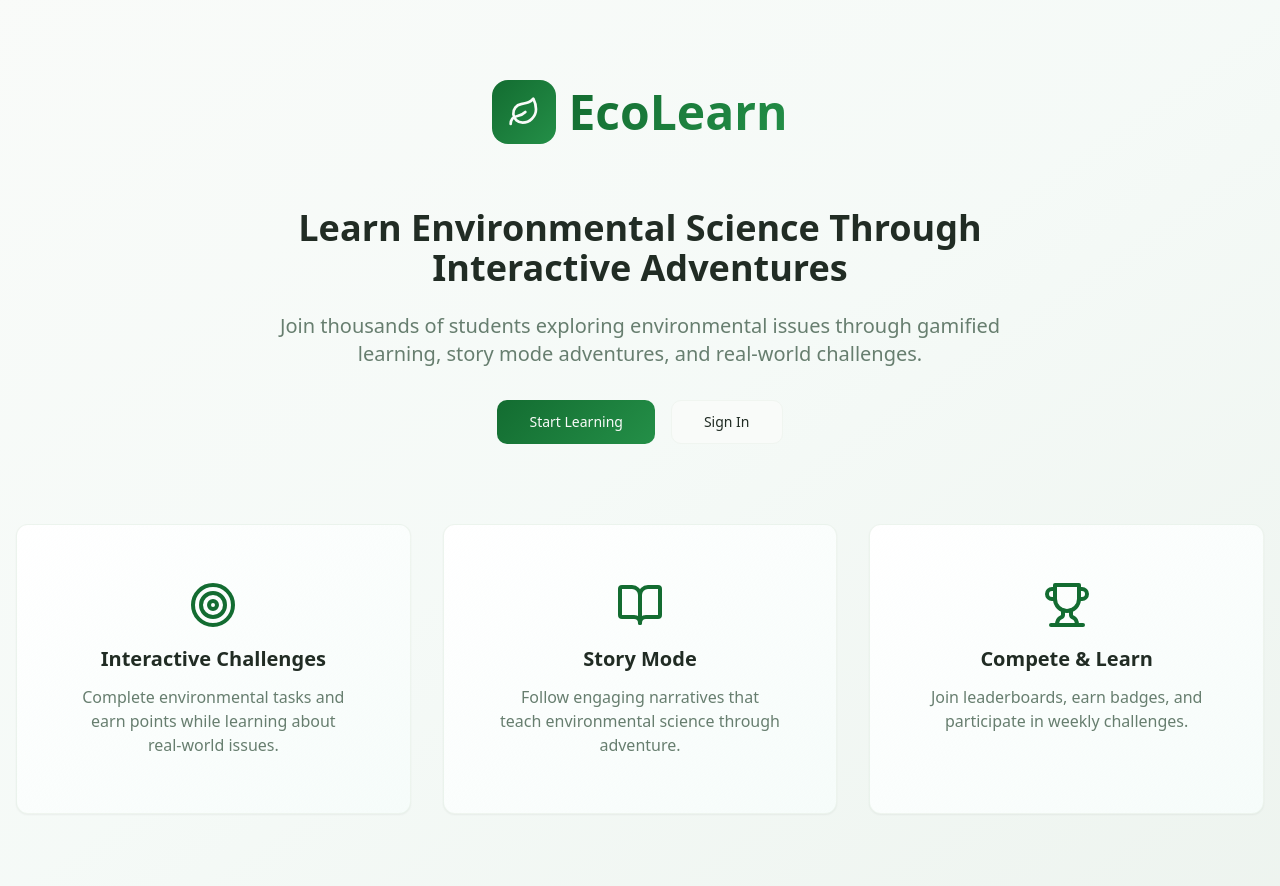
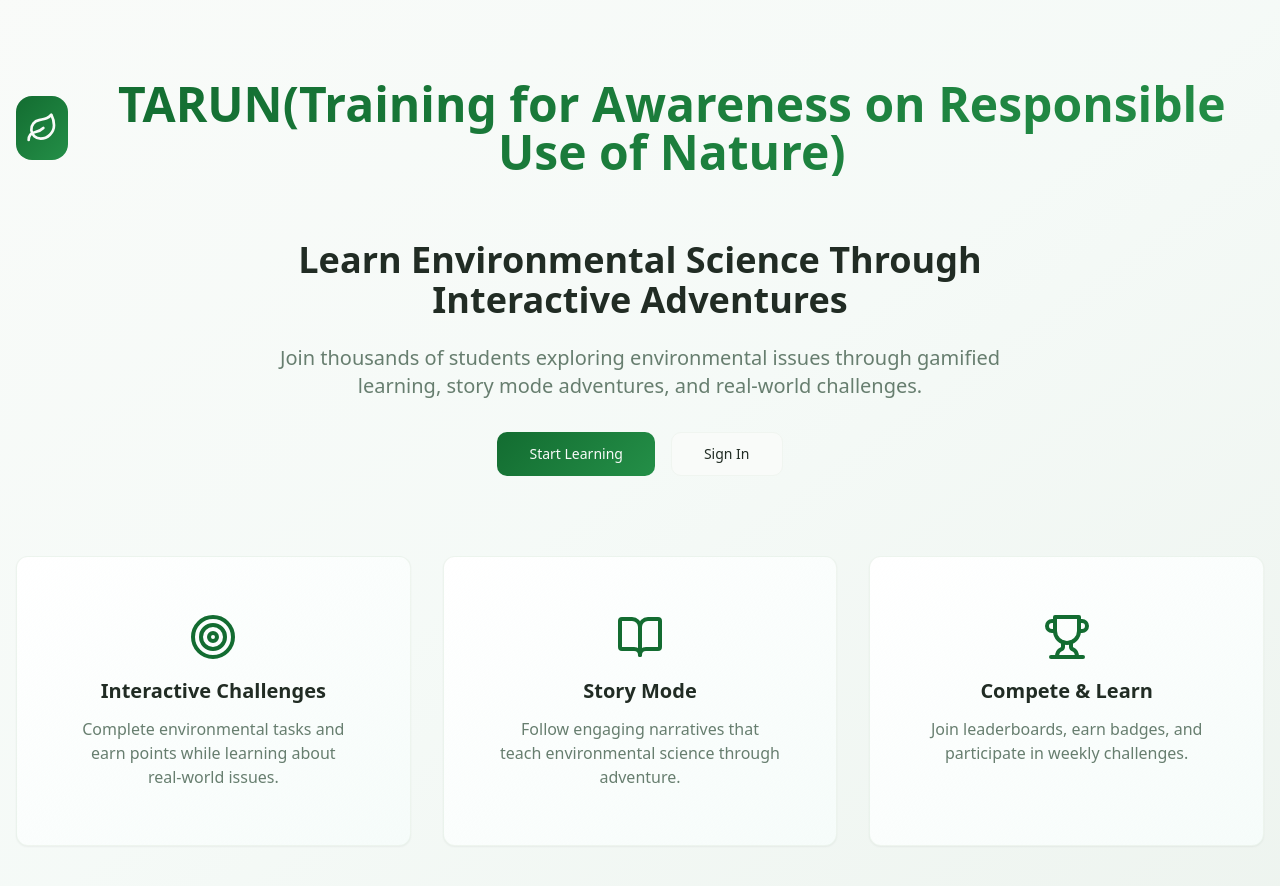
Before and after one commit to vishakhajoshi-5/eco-academy-play, a React (Vite) app: page / in a window 1280 px wide. Shown: the top 886 px of the page. Built offline with nearby package versions, Linux system fonts and the light colour scheme; the HTML template or start-up script is replaced by a standard one.

Commit message:
Update app name to TARUN

```diff
--- a/src/pages/Index.tsx
+++ b/src/pages/Index.tsx
@@ -14,7 +14,7 @@ const Index = () => {
               <Leaf className="h-8 w-8 text-primary-foreground" />
             </div>
             <h1 className="text-5xl font-bold bg-gradient-primary bg-clip-text text-transparent">
-              EcoLearn
+              TARUN(Training for Awareness on Responsible Use of Nature)
             </h1>
           </div>
 
```
